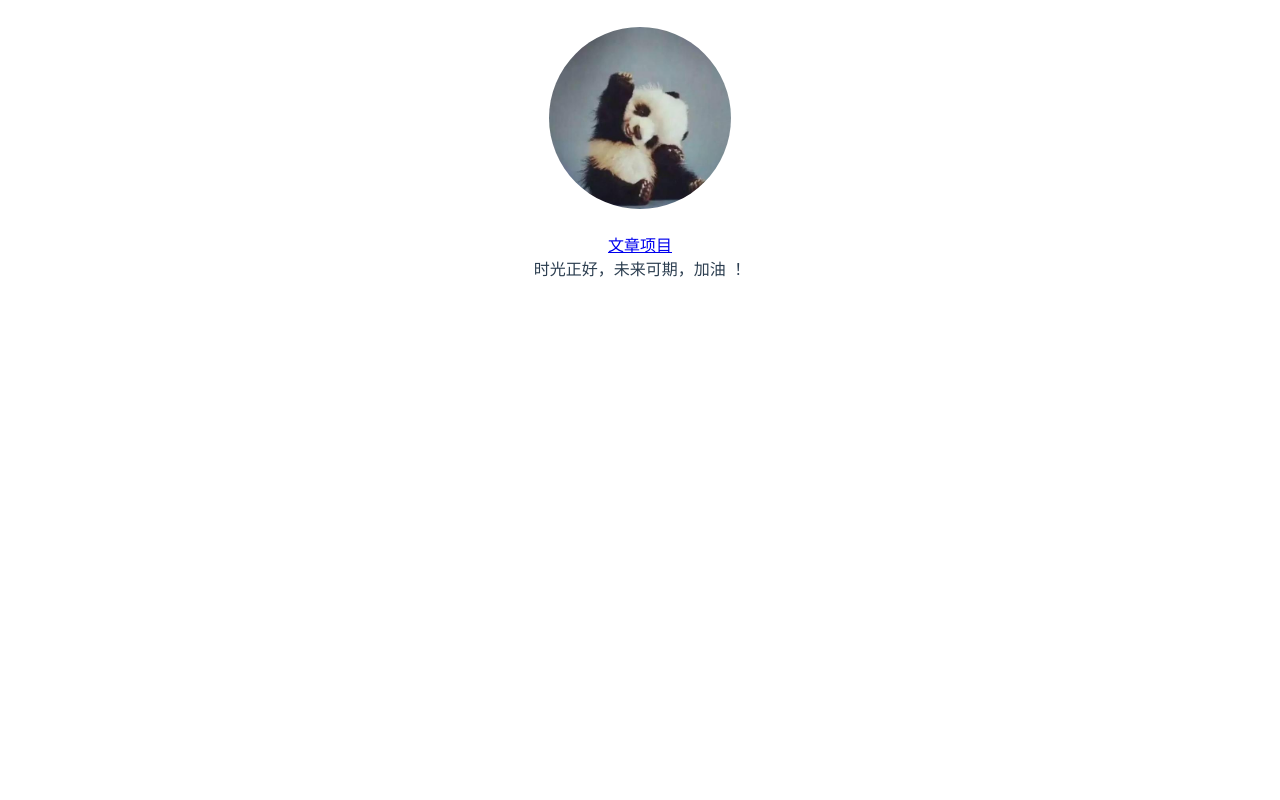
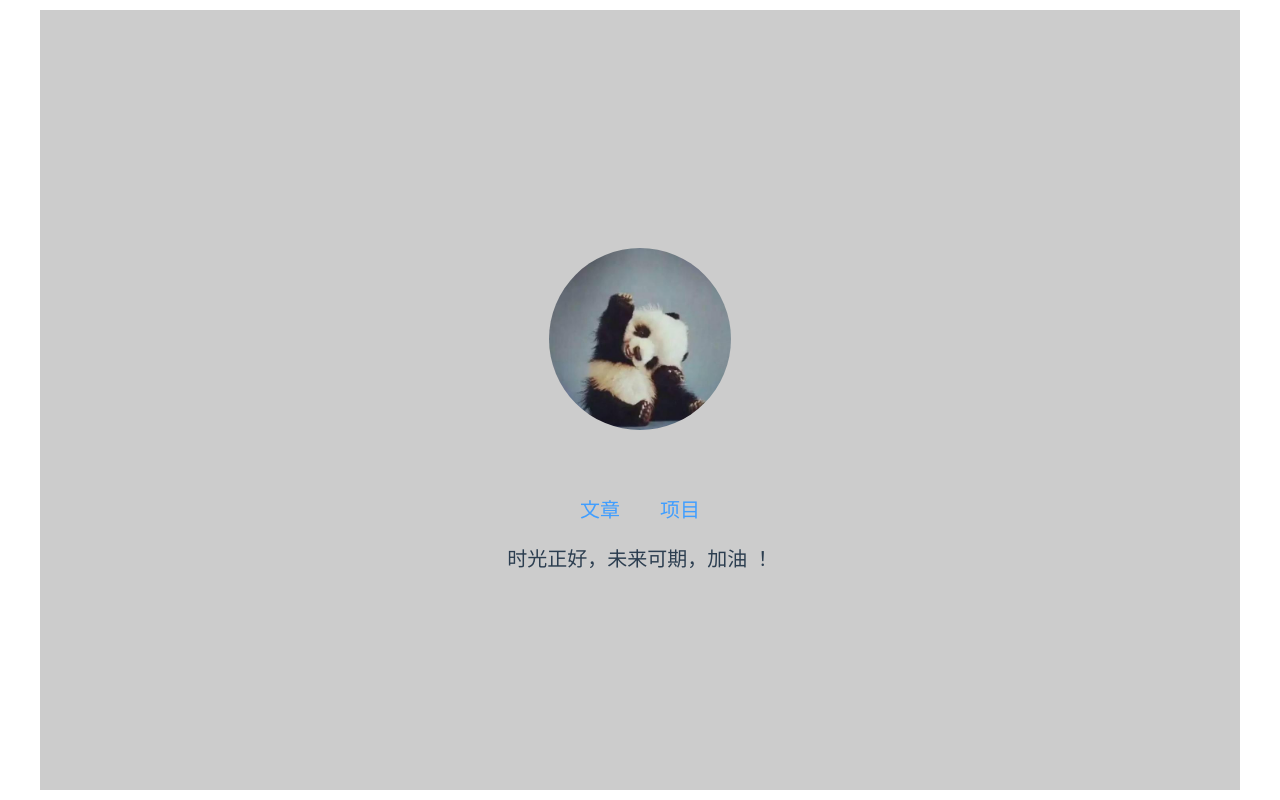
Before and after one commit to zhaofangmei/vue-typescript-demo, a Vue app: page / in a window 1280 px wide. Built offline with nearby package versions, Linux system fonts and the light colour scheme.

Commit message:
新建公用样式文件

```diff
--- a/src/App.vue
+++ b/src/App.vue
@@ -28,17 +28,26 @@ export default class App extends Vue {
 }
 </script>
 <style lang="less">
+@import url("./less/index.less");
 #app {
   font-family: "Avenir", Helvetica, Arial, sans-serif;
   -webkit-font-smoothing: antialiased;
   -moz-osx-font-smoothing: grayscale;
   text-align: center;
   color: #2c3e50;
+  width: 1200px;
+  margin: 0 auto;
 }
 .container {
-  height: 100%;
+  height: calc(100vh - 20px);
+  max-height: 100vh;
+  overflow: hidden;
 }
 .layout {
-  height: calc(~"100% - 100px");
+  display: flex;
+  justify-content: center;
+  align-items: center;
+  height: 100%;
+  background-color: #ccc;
 }
 </style>
--- /dev/null
+++ b/src/less/index.less
@@ -0,0 +1,14 @@
+body {
+    padding: 10px;
+    margin: 0;
+}
+
+a {
+    text-decoration: none;
+}
+
+.clearfix:before,
+.clearfix:after {
+    display: table;
+    content: '';
+}
--- a/src/views/Home.vue
+++ b/src/views/Home.vue
@@ -25,14 +25,27 @@ export default class Home extends Vue {}
 </script>
 <style lang="less" scoped>
 .home {
+  flex: 1;
+  .content {
+    font-size: 20px;
+    text-align: center;
+  }
   .home_header {
     .link {
-      display: block;
+      display: inline-block;
     }
     .home_logo {
       width: 220px;
       border-radius: 50%;
       animation: mylogo 5s infinite;
+    }
+  }
+  .home_body {
+    padding-top: 20px;
+    .list .link {
+      display: inline-block;
+      padding: 20px;
+      color: #409eff;
     }
   }
 }
```
